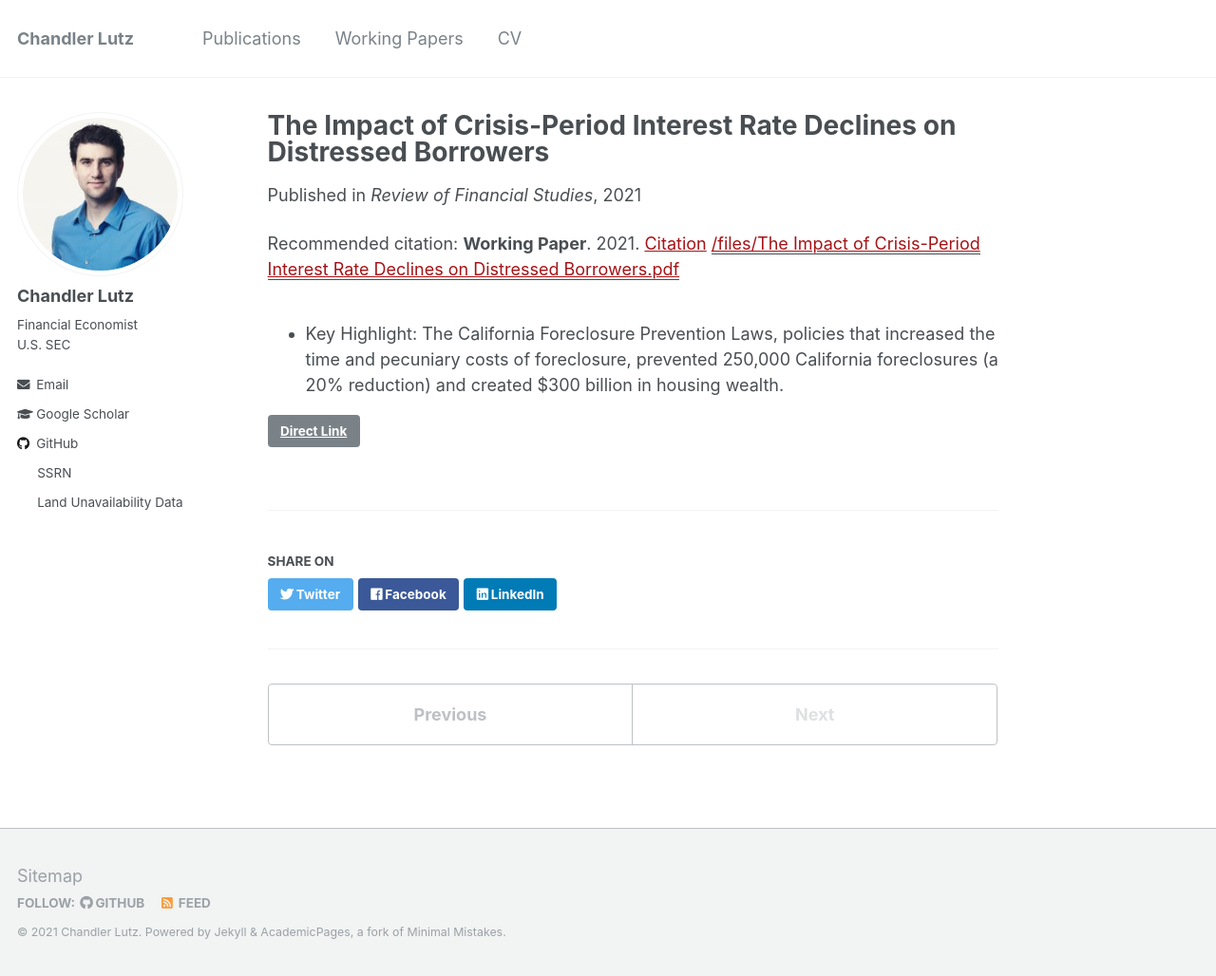
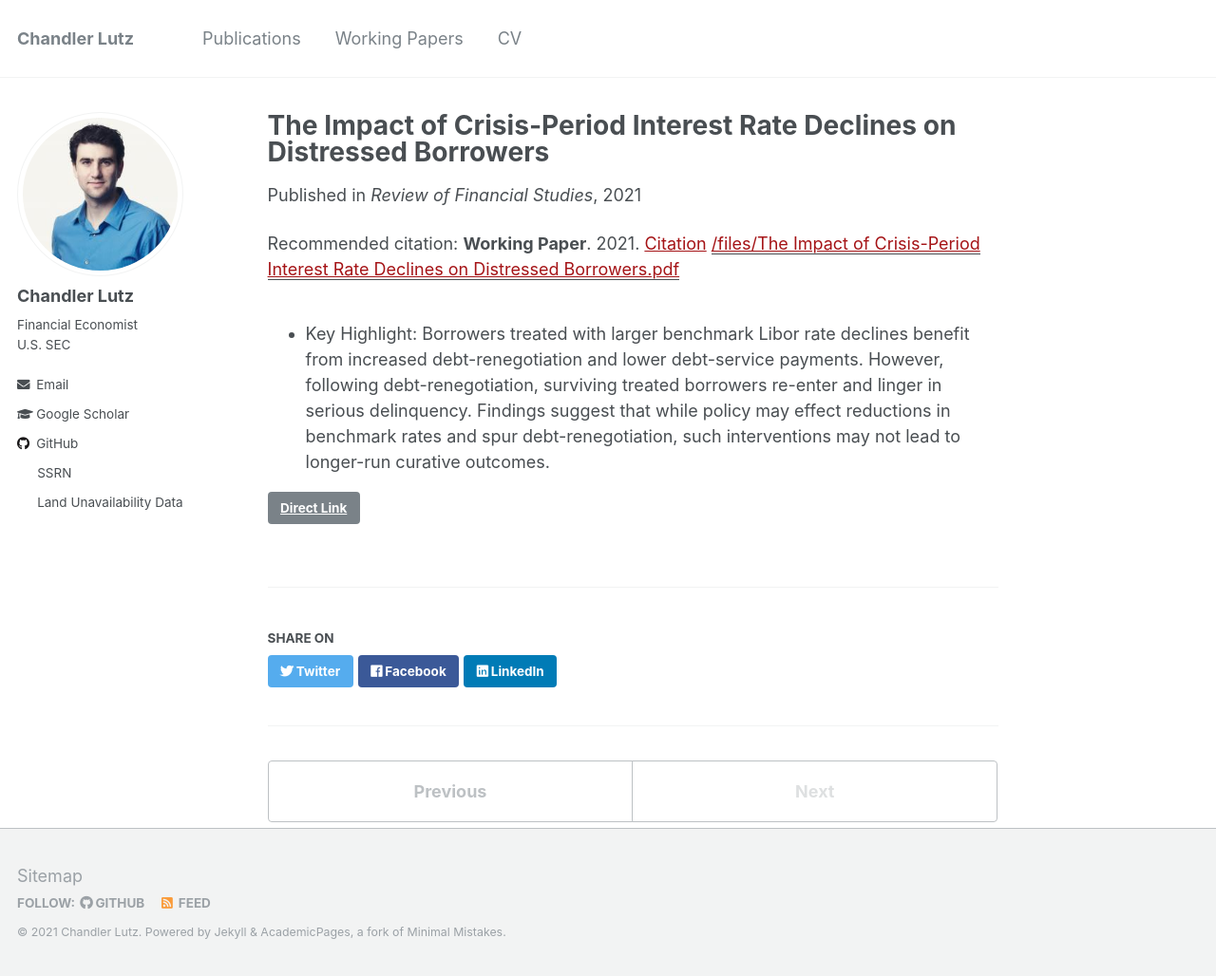
Before and after one commit to ChandlerLutz/ChandlerLutz.github.io, a Jekyll site: the page built from _workingpapers/2021-interest-rate-declines-distressed-borrowers.md, in a window 1280 px wide and 1028 px high. Shown: the whole window at 95% size. Built offline with Jekyll 4.4.1, drawn with Linux system fonts in a browser that asks for light colours.

```diff
--- a/_workingpapers/2021-interest-rate-declines-distressed-borrowers.md
+++ b/_workingpapers/2021-interest-rate-declines-distressed-borrowers.md
@@ -8,4 +8,4 @@
 link: 'https://papers.ssrn.com/sol3/papers.cfm?abstract_id=3869199'
 citation: '<b>Working Paper</b>. 2021. <a href="https://scholar.google.com/scholar?hl=en&as_sdt=0%2C5&q=%22The+Impact+of+Crisis-Period+Interest+Rate+Declines+on+Distressed+Borrowers%22&btnG=#d=gs_cit&u=%2Fscholar%3Fq%3Dinfo%3AnMArPkM5cLIJ%3Ascholar.google.com%2F%26output%3Dcite%26scirp%3D0%26hl%3Den">Citation</a>'
 ---
-* Key Highlight: The California Foreclosure Prevention Laws, policies that increased the time and pecuniary costs of foreclosure, prevented 250,000 California foreclosures (a 20% reduction) and created $300 billion in housing wealth.
+* Key Highlight:  Borrowers treated with larger benchmark Libor rate declines benefit from increased debt-renegotiation and lower debt-service payments. However, following debt-renegotiation, surviving treated borrowers re-enter and linger in serious delinquency. Findings suggest that while policy may effect reductions in benchmark rates and spur debt-renegotiation, such interventions may not lead to longer-run curative outcomes.
```
